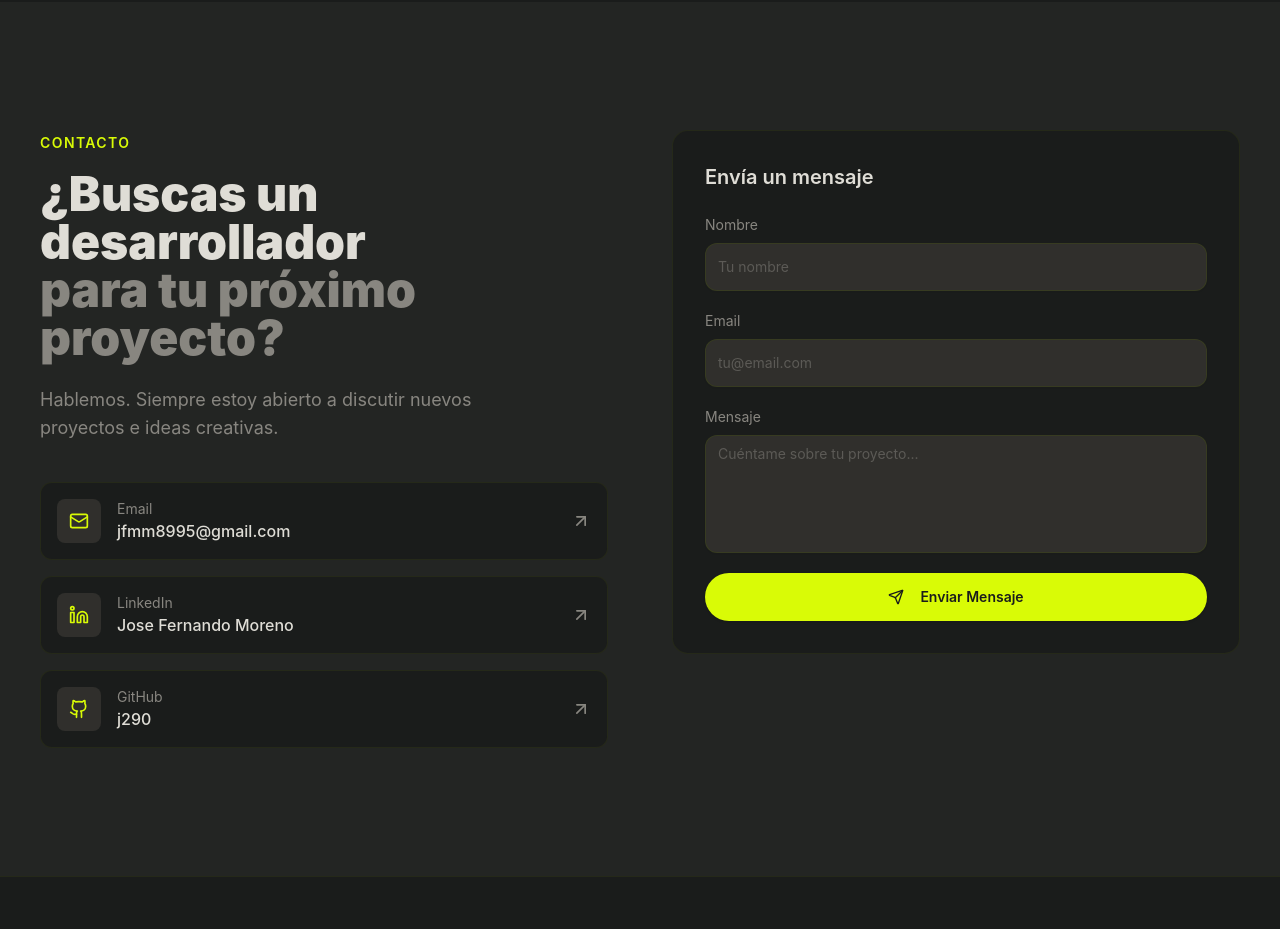
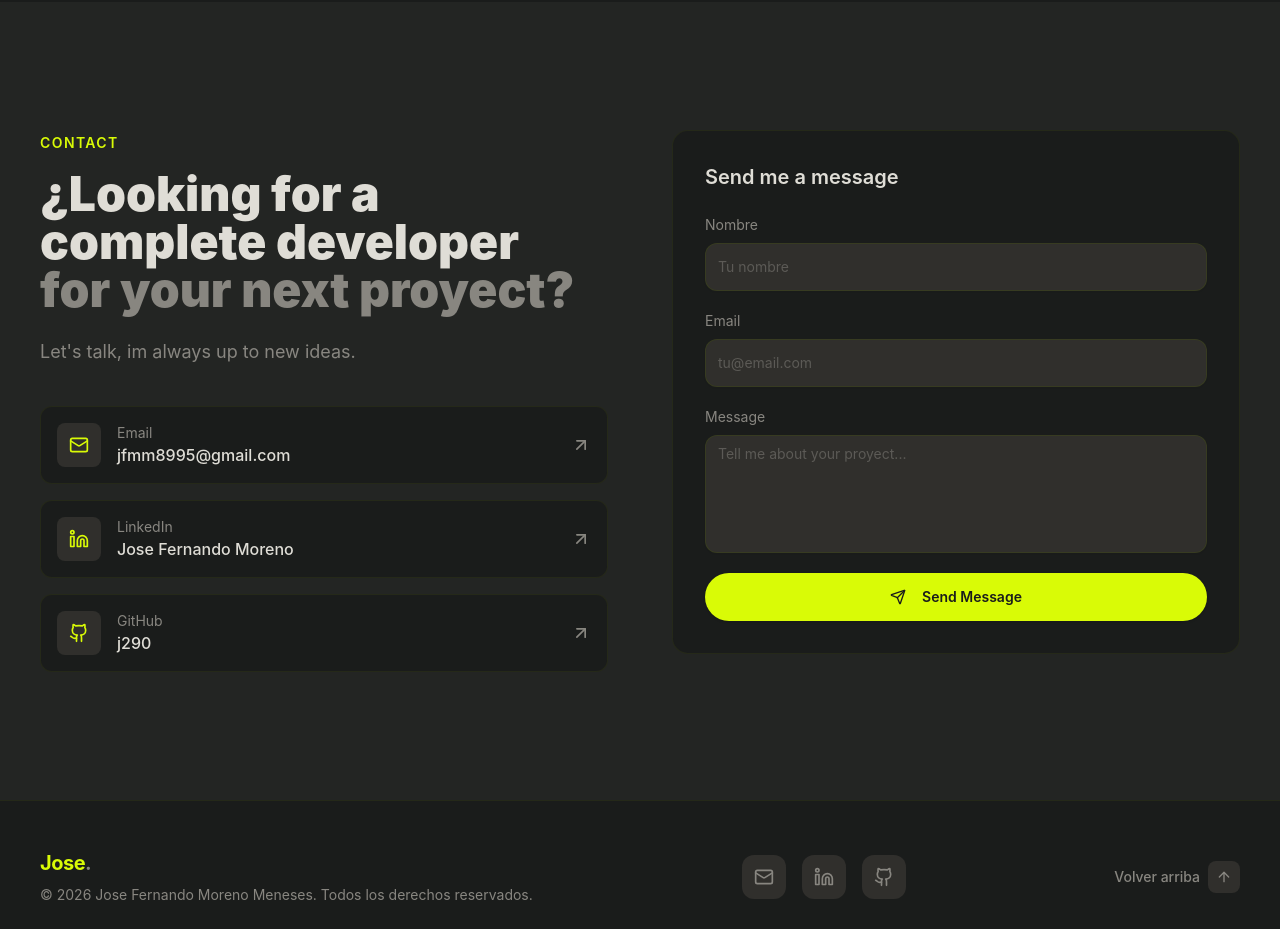
Before and after one commit to j290/port, a React (Create React App) app in the folder frontend/: page / in a window 1280 px wide. Shown: the part 4080-5009 px from the top of the page. Built offline with nearby package versions, Linux system fonts and the light colour scheme.

Commit message:
Translate Contact component text to English

```diff
--- a/frontend/src/components/Contact.jsx
+++ b/frontend/src/components/Contact.jsx
@@ -86,8 +86,8 @@ const Contact = () => {
 
       // Mostrar notificación de éxito
       toast({
-        title: "¡Mensaje enviado!",
-        description: "Gracias por contactarme. Te responderé pronto.",
+        title: "¡Message Sent!",
+        description: "Thank you for contacting me. I'll reply to you soon",
       });
 
       // Limpiar formulario y mostrar estado de éxito
@@ -102,7 +102,7 @@ const Contact = () => {
       console.error('Error enviando mensaje:', error);
       toast({
         title: "Error",
-        description: "No se pudo enviar el mensaje. Intenta de nuevo o escríbeme directamente.",
+        description: "Couldn't send the message, try again please.",
         variant: "destructive"
       });
     } finally {
@@ -122,18 +122,18 @@ const Contact = () => {
             <div>
               {/* Etiqueta de sección */}
               <span className="text-[#d9fb06] text-sm font-semibold uppercase tracking-widest">
-                Contacto
+                Contact
               </span>
 
               {/* TEXTO EDITABLE: Título principal */}
               <h2 className="text-[#dfddd6] font-black text-3xl md:text-4xl lg:text-5xl mt-4 leading-tight">
-                ¿Buscas un desarrollador<br />
-                <span className="text-[#888680]">para tu próximo proyecto?</span>
+                ¿Looking for a complete developer<br />
+                <span className="text-[#888680]">for your next proyect?</span>
               </h2>
 
               {/* TEXTO EDITABLE: Subtítulo */}
               <p className="text-[#888680] text-lg mt-6 max-w-md">
-                Hablemos. Siempre estoy abierto a discutir nuevos proyectos e ideas creativas.
+                Let's talk, im always up to new ideas.
               </p>
 
               {/* ---------------------------------------------------------------
@@ -198,7 +198,7 @@ const Contact = () => {
               ----------------------------------------------------------------- */}
           <AnimatedSection delay={200} direction="left">
             <div className="bg-[#1a1c1b] p-8 rounded-2xl border border-[#3f4816]/30">
-              <h3 className="text-[#dfddd6] font-semibold text-xl mb-6">Envía un mensaje</h3>
+              <h3 className="text-[#dfddd6] font-semibold text-xl mb-6">Send me a message</h3>
 
               <form onSubmit={handleSubmit} className="space-y-5">
                 {/* Campo: Nombre */}
@@ -239,14 +239,14 @@ const Contact = () => {
                 {/* Campo: Mensaje */}
                 <div>
                   <label htmlFor="message" className="text-[#888680] text-sm mb-2 block">
-                    Mensaje
+                    Message
                   </label>
                   <Textarea
                     id="message"
                     name="message"
                     value={formData.message}
                     onChange={handleChange}
-                    placeholder="Cuéntame sobre tu proyecto..."
+                    placeholder="Tell me about your proyect..."
                     required
                     disabled={isSubmitting}
                     rows={5}
@@ -268,19 +268,19 @@ const Contact = () => {
                     // Estado: Enviando
                     <>
                       <Loader2 size={18} className="mr-2 animate-spin" />
-                      Enviando...
+                      Sending...
                     </>
                   ) : isSuccess ? (
                     // Estado: Enviado con éxito
                     <>
                       <CheckCircle size={18} className="mr-2" />
-                      ¡Mensaje Enviado!
+                      ¡Message Sent!
                     </>
                   ) : (
                     // Estado: Normal
                     <>
                       <Send size={18} className="mr-2" />
-                      Enviar Mensaje
+                      Send Message
                     </>
                   )}
                 </Button>
```
